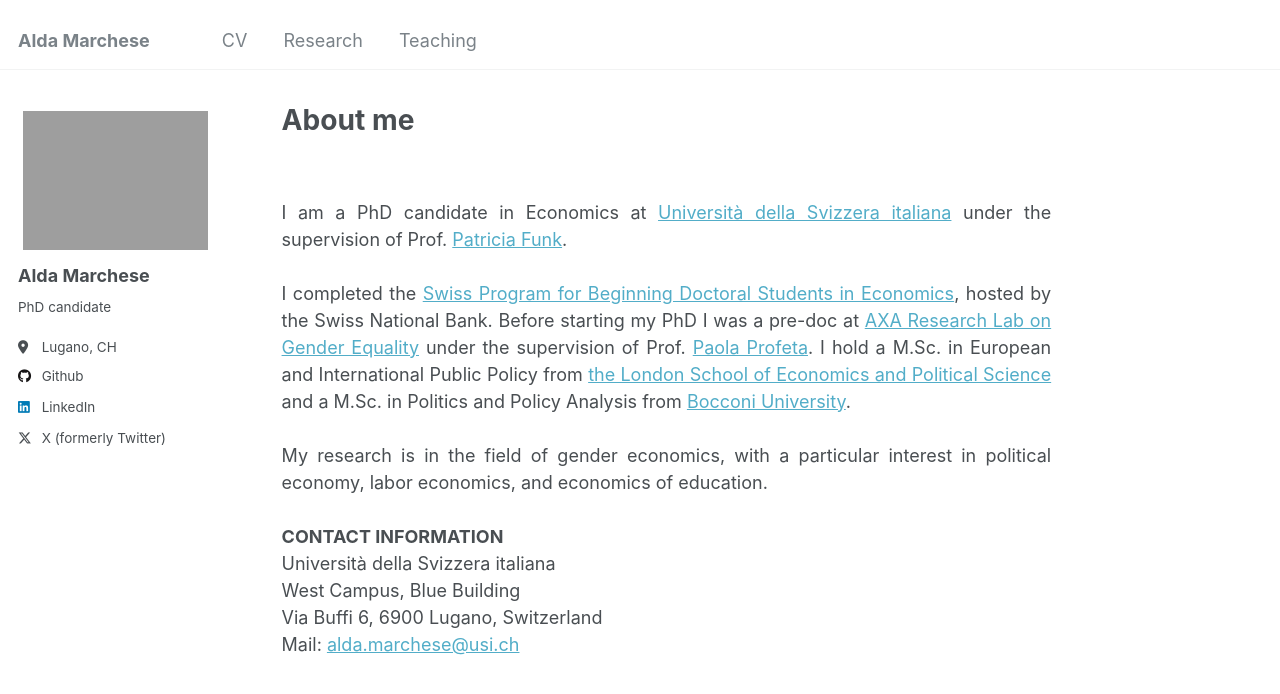
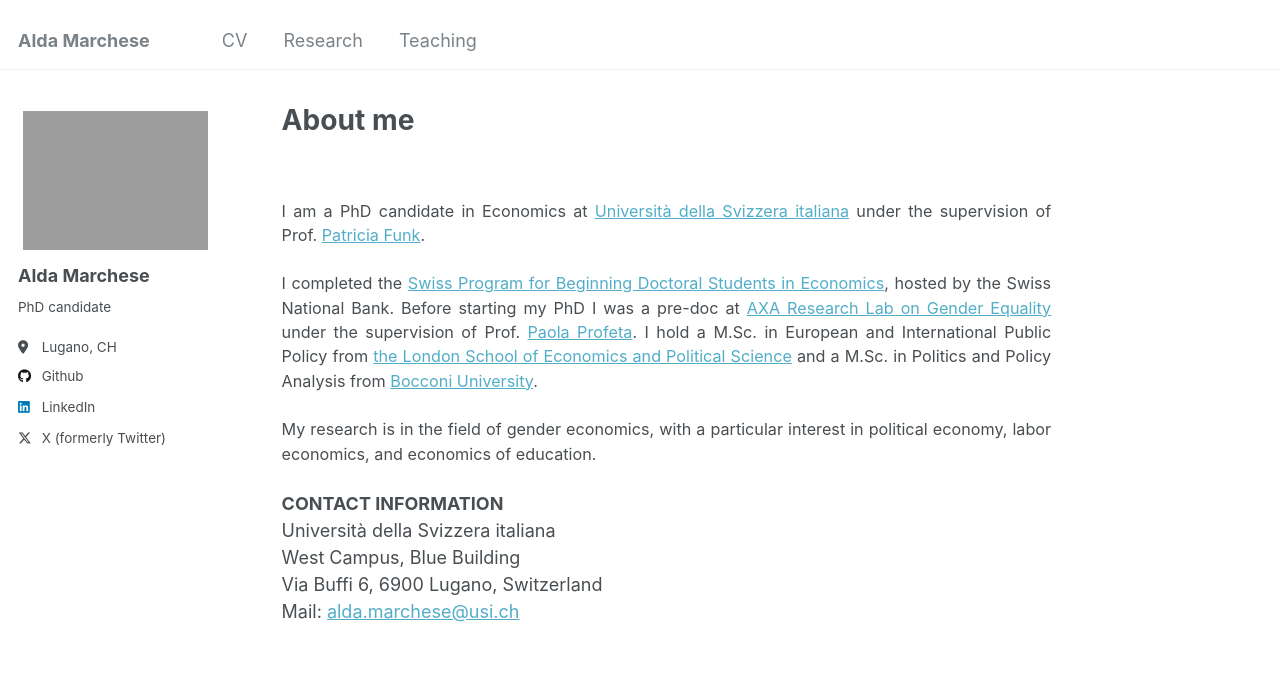
Before and after one commit to aldamarchese/aldamarchese.github.io, a Jekyll site: the page built from _pages/about.md, in a window 1280 px wide. Shown: the top 694 px of the page. Built offline with Jekyll 4.4.1, drawn with Linux system fonts in a browser that asks for light colours.

Commit message:
Update about.md

```diff
--- a/_pages/about.md
+++ b/_pages/about.md
@@ -8,7 +8,7 @@ redirect_from:
 ---
 <br>
 
-<div style="text-align: justify;">
+<div style="text-align: justify; font-size: 0.9em;">
 I am a PhD candidate in Economics at <a href="https://idep.usi.ch">Università della Svizzera italiana</a> under the supervision of Prof.  <a href="https://sites.google.com/site/patriciafelicitasfunk/">Patricia Funk</a>.
 <br><br>
 
```
